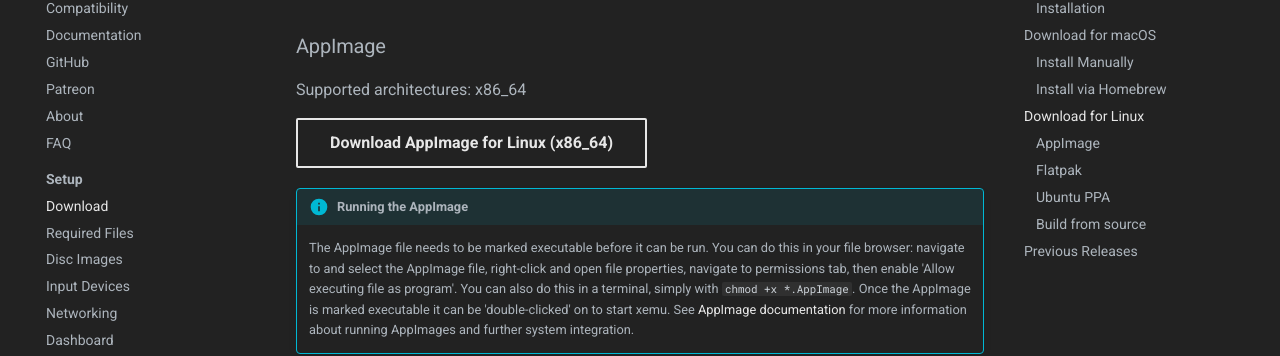
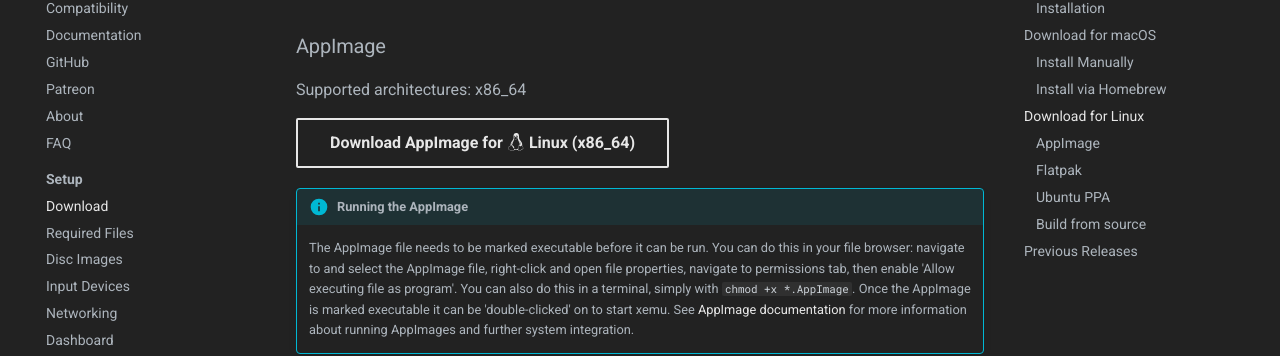
Before and after one commit to xemu-project/xemu-website, an MkDocs documentation site: the page built from docs/docs/download.md, in a window 1280 px wide and 900 px high, scrolled down 1053 px. Shown: the part 127-483 px from the top of the window. Built offline with MkDocs 1.6.1 and Material for MkDocs 9.7.7, drawn with Linux system fonts in a browser that asks for light colours; comment, search, counter and statistics services are not loaded; part of the change alters nothing that is shown.

Commit message:
Add Tux icon to AppImage download button

```diff
--- a/docs/docs/download.md
+++ b/docs/docs/download.md
@@ -34,7 +34,7 @@ There are multiple options for running xemu on your Linux system.
 
 Supported architectures: x86_64
 
-[Download AppImage for Linux (x86_64)](https://github.com/xemu-project/xemu/releases/download/v{{xemu_version}}/xemu-v{{xemu_version}}-x86_64.AppImage){ .md-button .md-button--secondary }
+[Download AppImage for :fontawesome-brands-linux: Linux (x86_64)](https://github.com/xemu-project/xemu/releases/download/v{{xemu_version}}/xemu-v{{xemu_version}}-x86_64.AppImage){ .md-button .md-button--secondary }
 
 !!! info "Running the AppImage"
 
```
